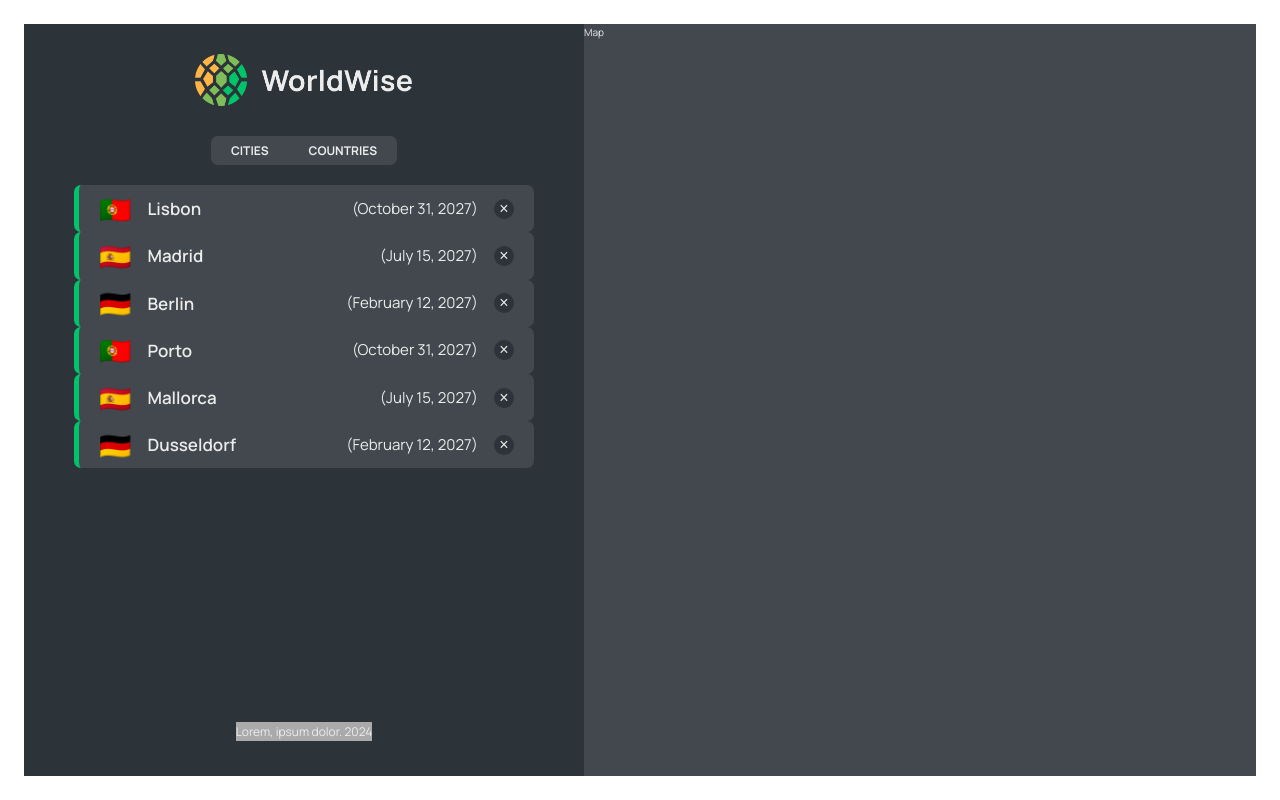
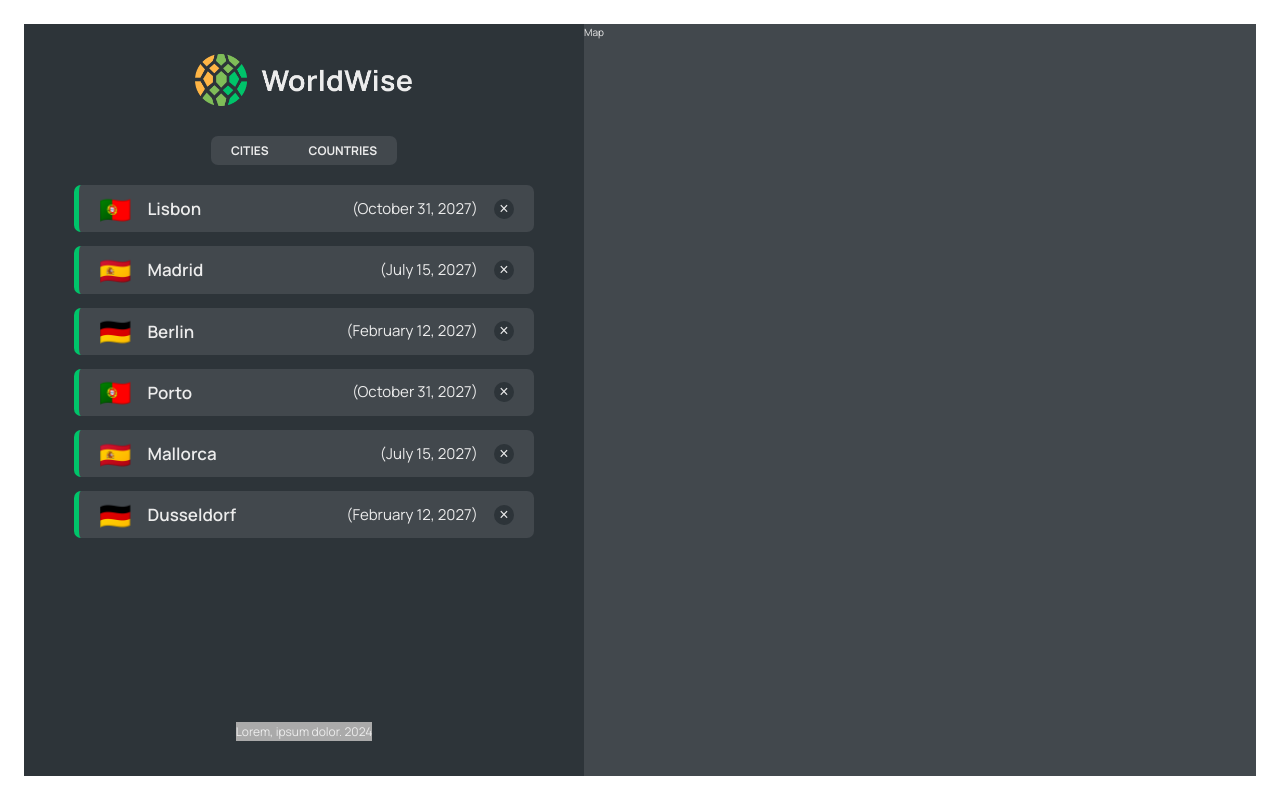
Before and after one commit to erenavar/world-trip, a React (Vite) app: page /app in a window 1280 px wide. Built offline with nearby package versions, Linux system fonts and the light colour scheme; data requests are answered from the project's data file.

Commit message:
fix synrax errors

```diff
--- a/src/components/CityList.module.css
+++ b/src/components/CityList.module.css
@@ -4,6 +4,9 @@
   list-style: none;
   overflow-y: scroll;
   overflow-x: hidden;
+  display: flex;
+  flex-direction: column;
+  gap: 1.4rem;
 }
 
 .cityList::-webkit-scrollbar {
--- a/src/components/CountriesList.jsx
+++ b/src/components/CountriesList.jsx
@@ -12,7 +12,7 @@
 
   const countries = cities.reduce((arr, city) => {
     console.log("city", city);
-    if (!arr.map((el) => el.city).includes(city.country))
+    if (!arr.map((el) => el.country).includes(city.country))
       return [...arr, { country: city.country, emoji: city.emoji }];
     else return arr;
   }, []);
--- a/src/components/CountryItem.module.css
+++ b/src/components/CountryItem.module.css
@@ -3,10 +3,8 @@
   flex-direction: column;
   align-items: center;
   gap: 0.2rem;
-
   font-size: 1.7rem;
   font-weight: 600;
-
   background-color: var(--color-dark--2);
   border-radius: 7px;
   padding: 1rem 2rem;
```
